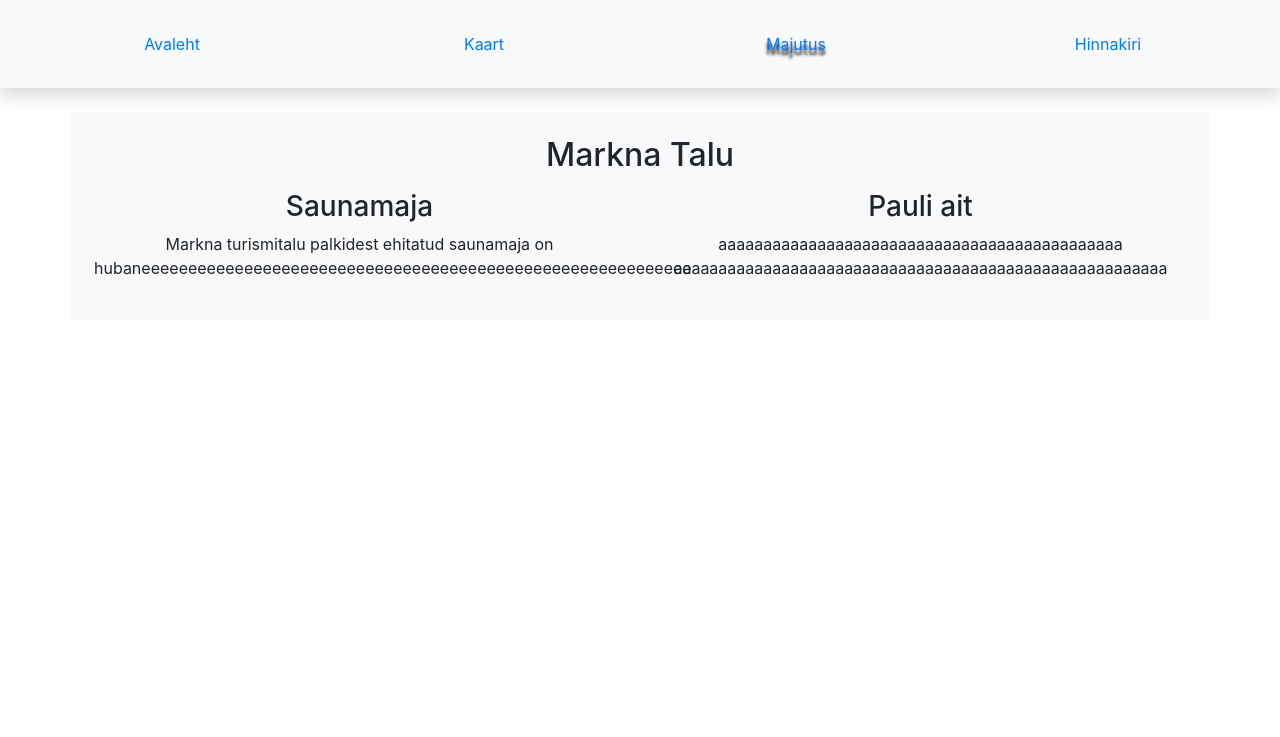
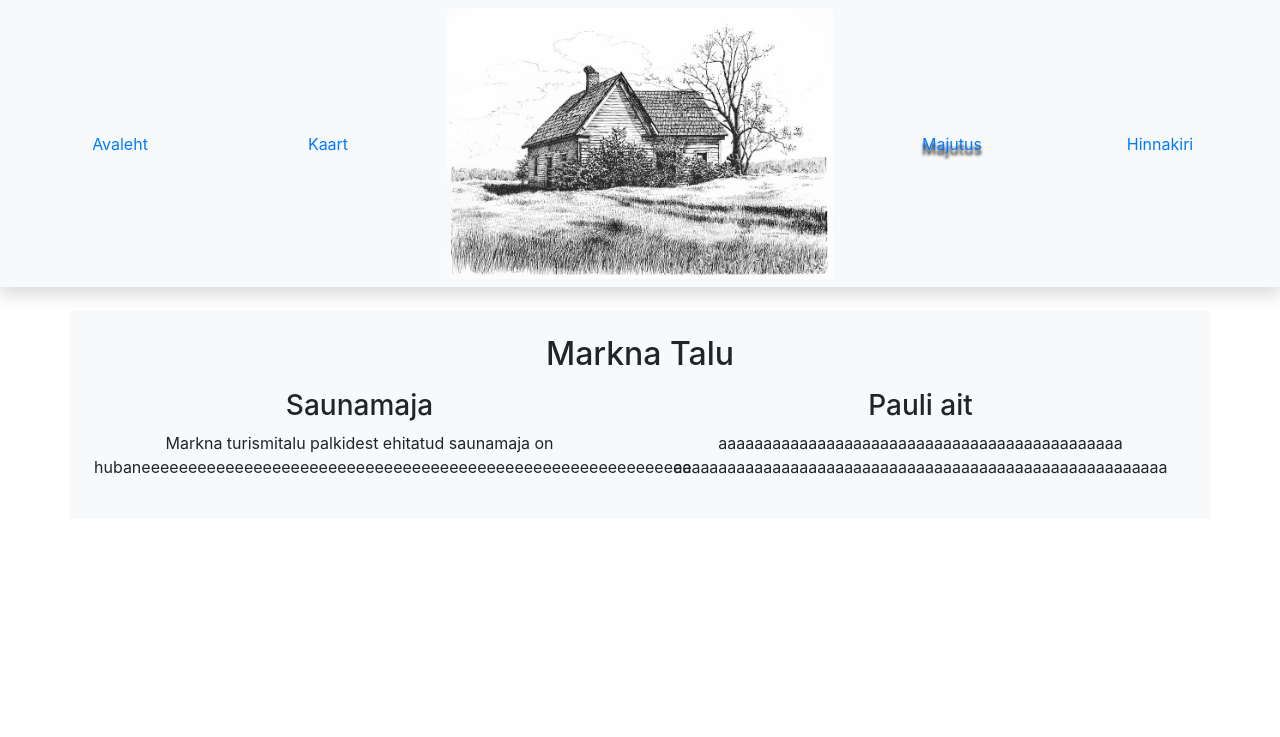
Before and after one commit to robikene/WebDevEndProject, a plain HTML site: page majutus.html in a window 1280 px wide. Shown: the top 737 px of the page. Drawn offline with nearby package versions, Linux system fonts and the light colour scheme.

Commit message:
nav-bar pic

```diff
--- a/majutus.html
+++ b/majutus.html
@@ -13,10 +13,13 @@
 </head>
 <body>
     <nav class="navbar navbar-expand-lg navbar-light bg-light shadow">
-        <li class="nav-item col-lg-3 my-3 text-center"><a class="nav-link" href="avaleht.html">Avaleht</a></li>
-        <li class="nav-item col-lg-3 my-3 text-center"><a class="nav-link" href="kaart.html">Kaart</a></li>
-        <li id="activelink" class="nav-item col-lg-3 my-3 text-center"><a class="nav-link" href="#">Majutus</a></li>
-        <li class="nav-item col-lg-3 my-3 text-center"><a class="nav-link" href="hinnakiri.html">Hinnakiri</a></li>
+        <li class="nav-item col-lg-2 text-center"><a class="nav-link" href="avaleht.html">Avaleht</a></li>
+        <li class="nav-item col-lg-2 text-center"><a class="nav-link" href="kaart.html">Kaart</a></li>
+        <li class="nav-item col-lg-4 text-center">
+            <img class="nav-pic" src="images/talumaja.jpg" alt="talumaja">
+        </li>
+        <li id="activelink" class="nav-item col-lg-2 text-center"><a class="nav-link" href="#">Majutus</a></li>
+        <li class="nav-item col-lg-2  text-center"><a class="nav-link" href="hinnakiri.html">Hinnakiri</a></li>
     </nav>
     <section>
         <div class="container p-4 my-4 bg-light text-black">
--- a/style.css
+++ b/style.css
@@ -5,6 +5,7 @@ html {
 li {
     display: inline;
 }
+
 
 .footer {
     background-color: #CDCDCD;
@@ -36,6 +37,10 @@ tr {
 
 #activelink {
     text-shadow: 0px 5px 3px black;
+}
+.nav-pic {
+    width: 100%;
+    height: auto;
 }
 
 @media (min-width: 768px) and (max-width: 991px) {
```
Also changed, not shown: images/talumaja.jpg (added).
